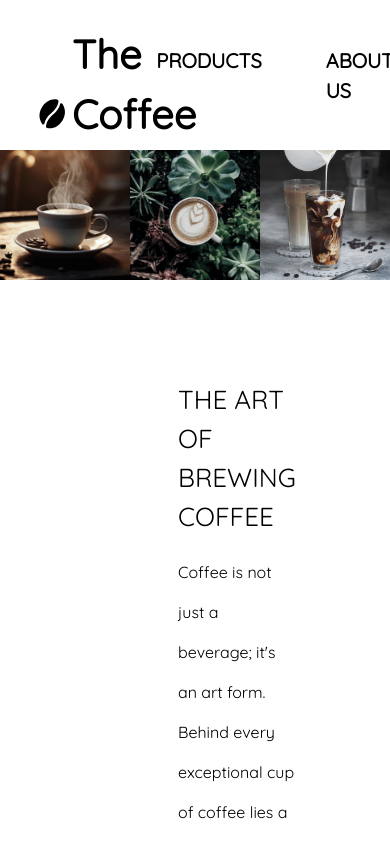
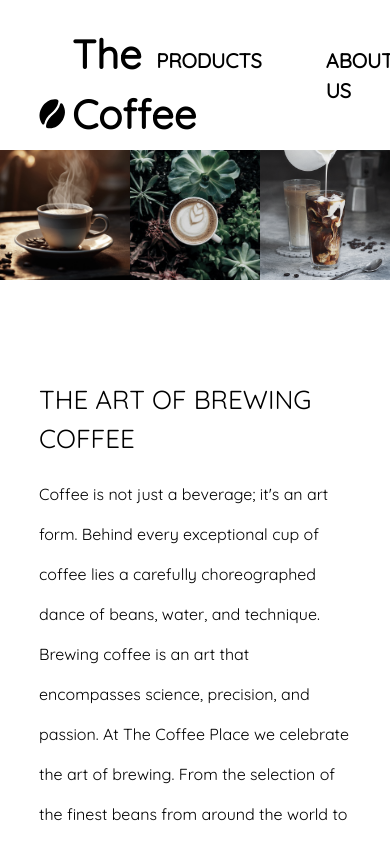
Before and after one commit to mbonete/coffee-place, a Next.js app: page / in a window 390 px wide. Shown: the top 844 px of the page. Built offline with nearby package versions, Linux system fonts and the light colour scheme.

Commit message:
feat(about page): adds media query for responsiveness

```diff
--- a/src/app/components/Article.js
+++ b/src/app/components/Article.js
@@ -9,7 +9,7 @@ export default function Article({articleProps}){
       <TextWrapper>
         <Title>{title}</Title>
         <Text>
-          { typeof text === 'string' ? text : text.map((c, i) => <li key={c+i}>{c}</li>) }
+          {text}
         </Text>
       </TextWrapper>
       <Image
@@ -27,13 +27,21 @@ export default function Article({articleProps}){
 const Wrapper = styled.article`
   display: grid;
   grid-template-columns: repeat(2, 1fr);
-  justify-items: center;
+  width: 60%;
   padding: 100px;
   height: 100%;
-  width: 60%;
+
   margin: 0 auto;
   background-color: white;
   gap: 48px;
+
+  @media(max-width: 1600px) {
+    grid-template-columns: revert;
+    width: 80%;
+    gap: 32px;
+    padding: 100px 0;
+    justify-items: center;
+  }
 `;
 
 const TextWrapper = styled.div`
```
Also changed, not shown: src/app/about/page.js (+6 -5 lines).
